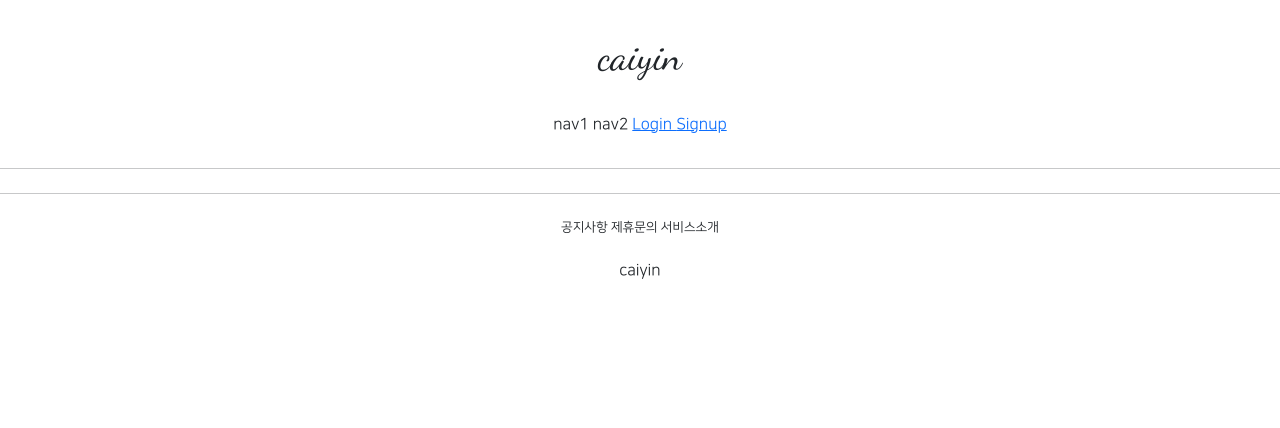
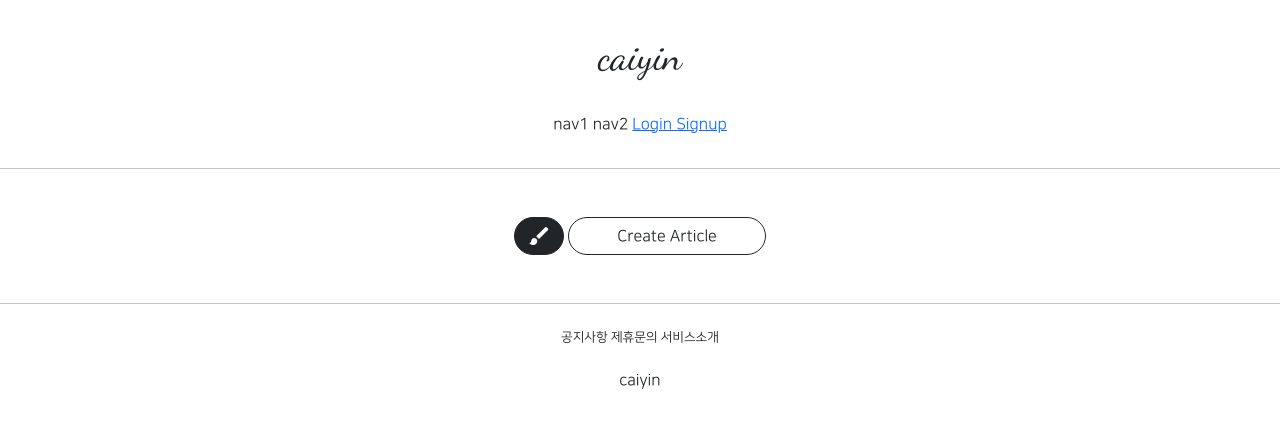
Before and after one commit to caiyin0211/gis_me, a Django app: page /articles/list/ in a window 1280 px wide. Shown: the top 428 px of the page. Run offline with Django 3.2, Linux system fonts and the light colour scheme; data that the repository does not hold is empty; parts of the project's set-up code (start-up, migrations or seed data) failed here and were passed over; some libraries are stand-ins or nearby versions.

Commit message:
8/5 commit 5

```diff
--- a/articleapp/templates/articleapp/list.html
+++ b/articleapp/templates/articleapp/list.html
@@ -7,7 +7,7 @@
 
         .container div {
       width: 280px;
-      background-color: antiquewhite;
+            box-shadow: 0 0 .5rem grey;
       display: flex;
       justify-content: center;
       align-items: center;
@@ -30,7 +30,7 @@
                     <img src="{{ article.image.url }}"
                     alt="">
                 </a>
-                <span>{{ article.title }}</span>
+                <span class="m-2 NNS_B">{{ article.title }}</span>
 
             </div>
             {% endfor %}
@@ -39,4 +39,16 @@
 
     <script src="{% static 'js/magicgrid.js' %}"></script>
 
+    <div class="text-center my-5">
+        <a href="{% url 'articleapp:create' %}"
+            class="btn btn-dark rounded-pill material-icons">
+            brush
+        </a>
+        <a href="{% url 'articleapp:create' %}"
+            class="btn btn-outline-dark rounded-pill px-5">
+            Create Article
+        </a>
+
+    </div>
+
 {% endblock %}
```
